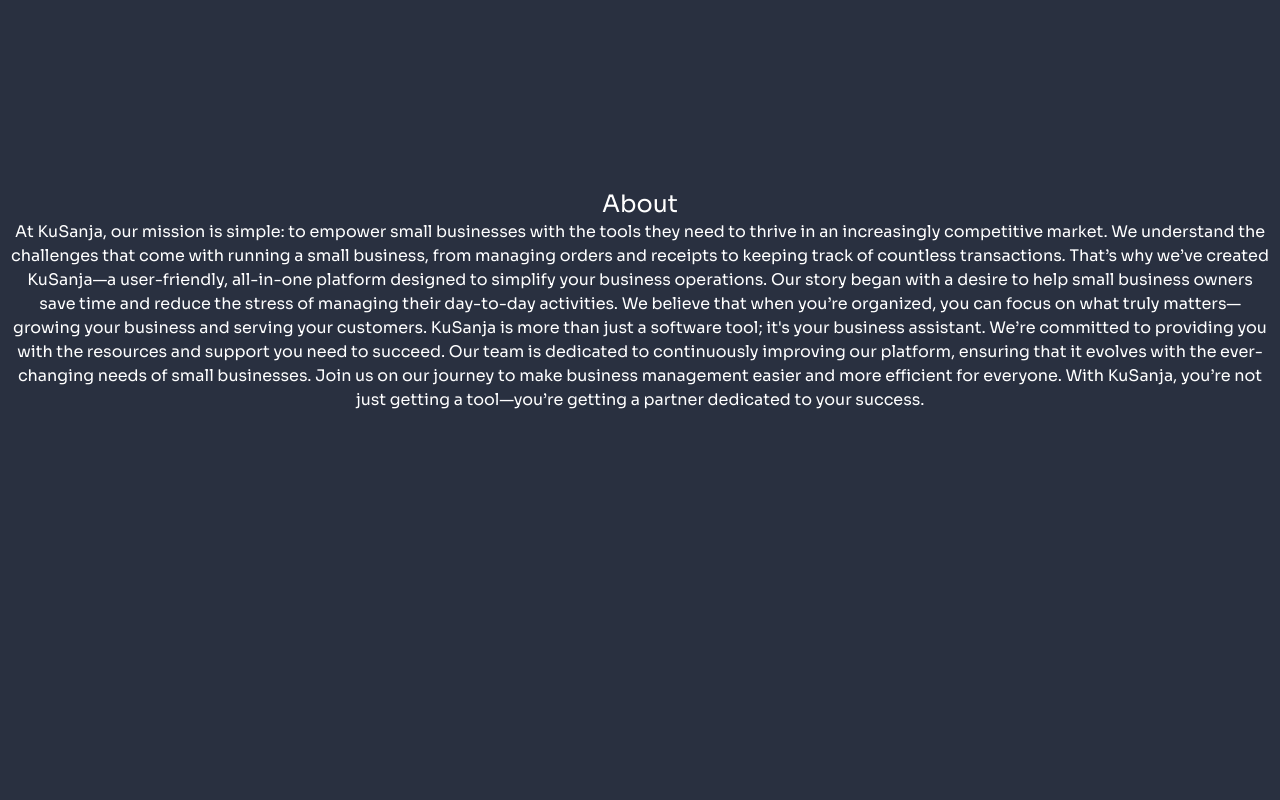
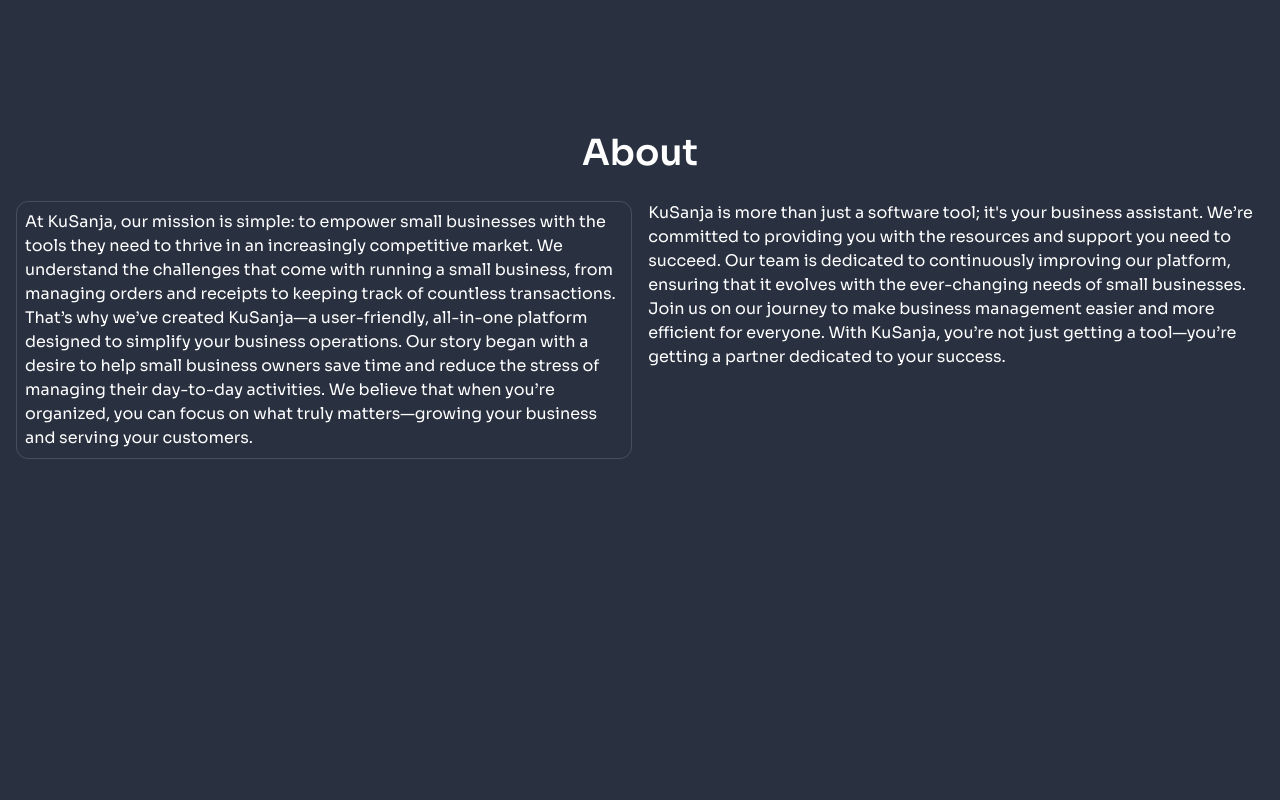
Before and after one commit to JohnsonKamanga/KuSanja-copy, a React (Vite) app: page / in a window 1280 px wide. Shown: the part 1700-2500 px from the top of the page. Built offline with nearby package versions, Linux system fonts and the light colour scheme.

Commit message:
final commit before checking out to feature/dashboard

```diff
--- a/src/components/About/About.jsx
+++ b/src/components/About/About.jsx
@@ -1,12 +1,12 @@
-import Footer from "../Home/Footer";
-import NavBar from "../Home/NavBar";
 
 function About() {
   return (
     <div className="min-h-screen flex flex-col justify-center text-white text-center font-sora p-2">
+      <h2 className="headings mb-5">About</h2>
       <div className="flex flex-col justify-center">
-        <h2 className="text-2xl">About</h2>
-        <p>
+
+        <div className="flex flex-col lg:flex-row text-start">
+        <p className="my-2 p-2 lg:mx-2 lg:w-[50%] rounded-xl border-[1px] border-white border-opacity-15">
           At KuSanja, our mission is simple: to empower small businesses with
           the tools they need to thrive in an increasingly competitive market.
           We understand the challenges that come with running a small business,
@@ -16,15 +16,20 @@
           story began with a desire to help small business owners save time and
           reduce the stress of managing their day-to-day activities. We believe
           that when you’re organized, you can focus on what truly
-          matters—growing your business and serving your customers. KuSanja is
-          more than just a software tool; it's your business assistant. We’re
-          committed to providing you with the resources and support you need to
-          succeed. Our team is dedicated to continuously improving our platform,
-          ensuring that it evolves with the ever-changing needs of small
-          businesses. Join us on our journey to make business management easier
-          and more efficient for everyone. With KuSanja, you’re not just getting
-          a tool—you’re getting a partner dedicated to your success.
+          matters—growing your business and serving your customers.
         </p>
+        <p className="my-2 lg:mx-2 lg:w-[50%]">
+          {" "}
+          KuSanja is more than just a software tool; it's your business
+          assistant. We’re committed to providing you with the resources and
+          support you need to succeed. Our team is dedicated to continuously
+          improving our platform, ensuring that it evolves with the
+          ever-changing needs of small businesses. Join us on our journey to
+          make business management easier and more efficient for everyone. With
+          KuSanja, you’re not just getting a tool—you’re getting a partner
+          dedicated to your success.
+        </p>
+        </div>
       </div>
     </div>
   );
--- a/src/components/FAQ/FAQ.jsx
+++ b/src/components/FAQ/FAQ.jsx
@@ -1,6 +1,4 @@
 import * as Accordion from "@radix-ui/react-accordion";
-import Footer from "../Home/Footer";
-import NavBar from "../Home/NavBar";
 import { ChevronDownIcon } from "@radix-ui/react-icons";
 
 function FAQ() {
@@ -8,7 +6,7 @@
     <div className="min-h-screen flex flex-col justify-center text-white font-sora">
 
       <div className="p-1 flex flex-col items-center lg:text-lg">
-        <h2 className="text-xl lg:text-2xl">FAQ</h2>
+        <h2 className="headings">FAQ</h2>
        <p className="text-lg lg:text-xl p-1">Got questions? We've got answers. Here are some of the most common
         questions we receive:</p>
         <Accordion.Root
--- a/src/components/Features/Features.jsx
+++ b/src/components/Features/Features.jsx
@@ -14,7 +14,7 @@
         <br></br>
       </div>
   <div className="flex flex-col justify-center text-center p-1 mt-5">
-      <h2 className="text-4xl">Features</h2>
+      <h2 className="headings">Features</h2>
       <p className="text-2xl">
         Discover the powerful features of KuSanja that make managing your
         business a breeze
--- a/src/index.css
+++ b/src/index.css
@@ -1,13 +1,17 @@
-@import url('https://fonts.googleapis.com/css2?family=Dancing+Script:wght@400..700&family=Sora:wght@100..800&display=swap');
+@import url("https://fonts.googleapis.com/css2?family=Dancing+Script:wght@400..700&family=Sora:wght@100..800&display=swap");
 
 @tailwind base;
 @tailwind components;
 @tailwind utilities;
 
 .AccordionChevron {
-    transition: transform 300ms;
-  }
+  transition: transform 300ms;
+}
 
-.AccordionTrigger[data-state='open'] > .AccordionChevron {
-    transform: rotate(180deg);
-  }
+.AccordionTrigger[data-state="open"] > .AccordionChevron {
+  transform: rotate(180deg);
+}
+
+.headings {
+  @apply text-4xl font-semibold;
+}
```
